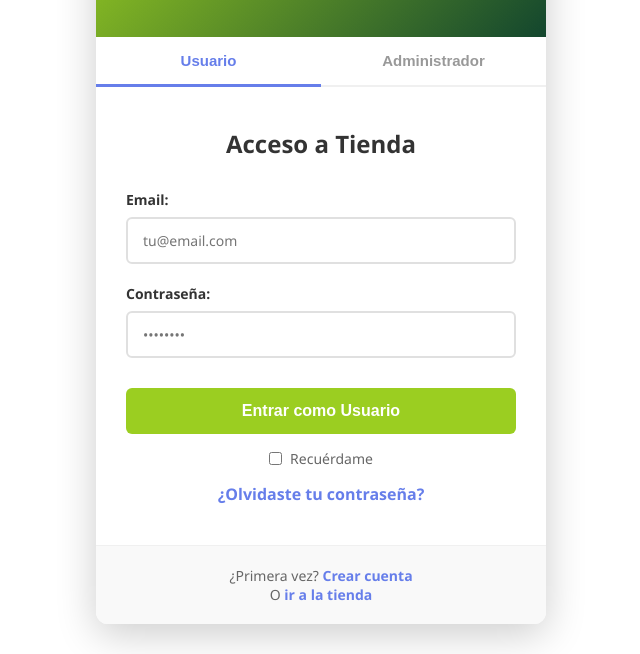
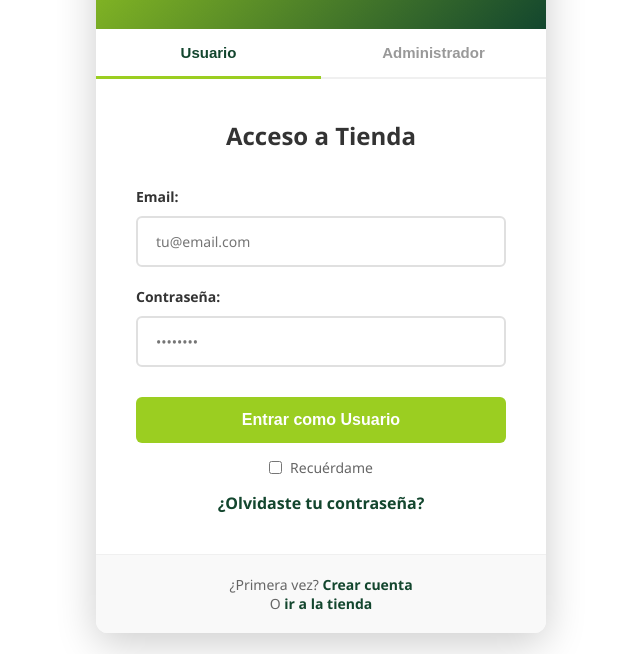
Before and after one commit to nimrodvb/Proyecto-Zuarse, a plain HTML site: page login.html in a window 1280 px wide. Shown: the part 146-800 px from the top of the page, without its empty margins (319-959 px from the left). Drawn offline with Linux system fonts and the light colour scheme.

Commit message:
AJUSTE DEL LOGIN EN CREAR CUENTA

```diff
--- a/login-style.css
+++ b/login-style.css
@@ -43,7 +43,7 @@ body {
 .login-header {
     background: linear-gradient(135deg, #9BCE21 0%, #13462E 100%);
     color: white;
-    padding: 40px 30px;
+    padding: 40px;
     text-align: center;
 }
 
@@ -80,18 +80,18 @@ body {
 }
 
 .tab-login:hover {
-    color: #667eea;
+    color: #13462E;
 }
 
 .tab-login.active {
-    color: #667eea;
-    border-bottom-color: #667eea;
+    color: #13462E;
+    border-bottom-color: #9BCE21;
 }
 
 /* FORMULARIOS */
 .form-login {
     display: none;
-    padding: 40px 30px;
+    padding: 40px;
     animation: fadeIn 0.3s ease;
 }
 
@@ -111,7 +111,7 @@ body {
 .form-login h2 {
     font-size: 24px;
     color: #333;
-    margin-bottom: 30px;
+    margin-bottom: 35px;
     text-align: center;
 }
 
@@ -121,15 +121,15 @@ body {
 
 .form-group label {
     display: block;
-    margin-bottom: 8px;
+    margin-bottom: 10px;
     color: #333;
     font-weight: 600;
     font-size: 14px;
 }
 
-.form-group input {
+.form-group input, .form-group select {
     width: 100%;
-    padding: 12px 15px;
+    padding: 14px 18px;
     border: 2px solid #e0e0e0;
     border-radius: 6px;
     font-size: 14px;
@@ -137,10 +137,10 @@ body {
     font-family: inherit;
 }
 
-.form-group input:focus {
+.form-group input:focus, .form-group select:focus {
     outline: none;
-    border-color: #667eea;
-    box-shadow: 0 0 0 4px rgba(102, 126, 234, 0.1);
+    border-color: #9BCE21;
+    box-shadow: 0 0 0 4px rgba(155, 206, 33, 0.2);
 }
 
 .btn-login {
@@ -229,14 +229,14 @@ body {
 }
 
 .link-tienda {
-    color: #667eea;
+    color: #13462E;
     text-decoration: none;
     font-weight: 600;
     transition: color 0.3s ease;
 }
 
 .link-tienda:hover {
-    color: #764ba2;
+    color: #9BCE21;
     text-decoration: underline;
 }
 
@@ -314,7 +314,7 @@ body {
 }
 /* ESTILOS PARA RECUPERACIÓN DE CONTRASEÑA */
 .paso-recuperacion {
-    padding: 40px 30px;
+    padding: 40px;
     animation: fadeIn 0.3s ease;
 }
 
@@ -335,7 +335,7 @@ body {
 #pregunta-texto {
     background: #f5f7ff;
     padding: 20px;
-    border-left: 4px solid #667eea;
+    border-left: 4px solid #9BCE21;
     margin-bottom: 20px;
     border-radius: 5px;
     color: #333;
@@ -379,7 +379,7 @@ body {
 }
 
 .link-recuperar {
-    color: #667eea;
+    color: #13462E;
     text-decoration: none;
     font-weight: 600;
     transition: color 0.3s ease;
@@ -389,6 +389,11 @@ body {
 }
 
 .link-recuperar:hover {
-    color: #764ba2;
+    color: #9BCE21;
     text-decoration: underline;
 }
+
+.login-form {
+    padding: 40px;
+    animation: fadeIn 0.3s ease;
+}
```
